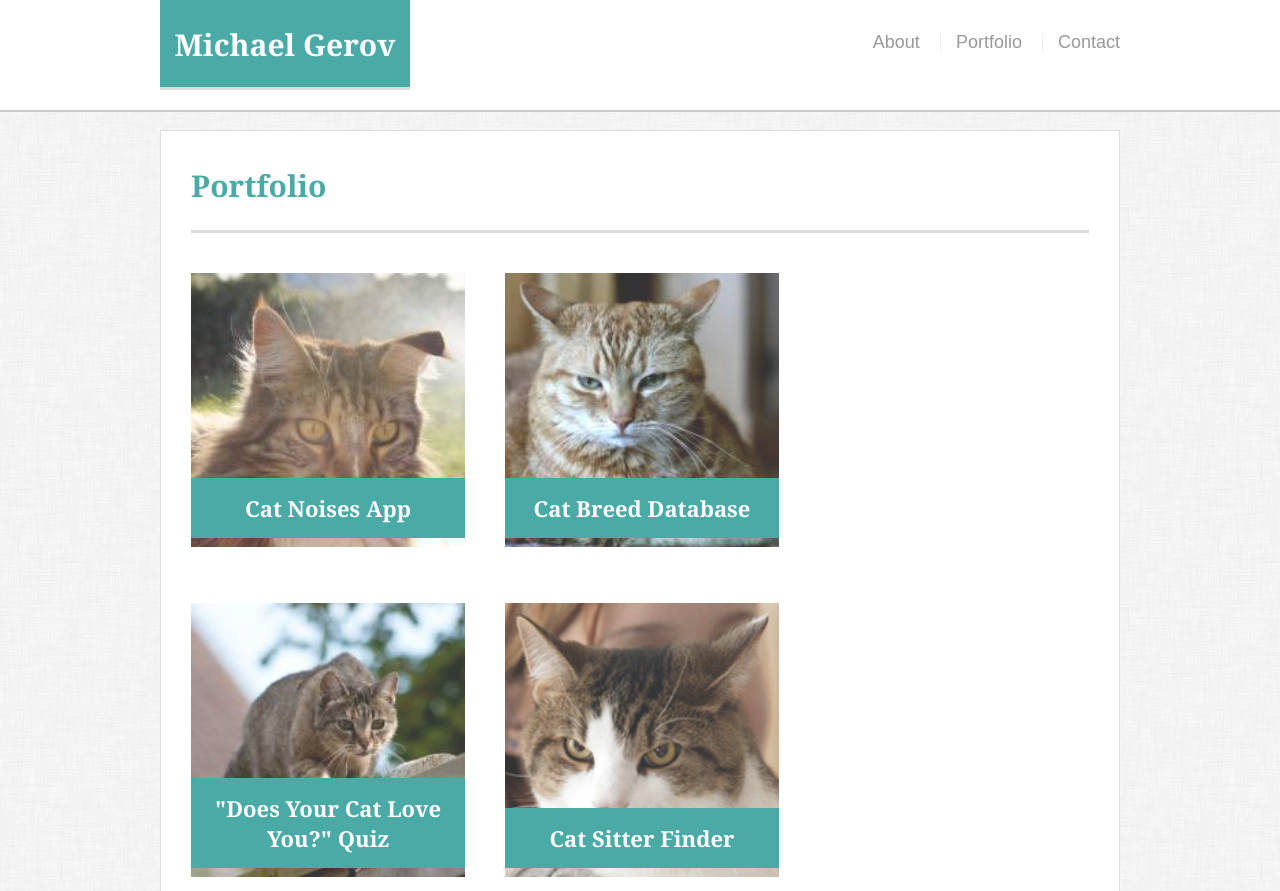
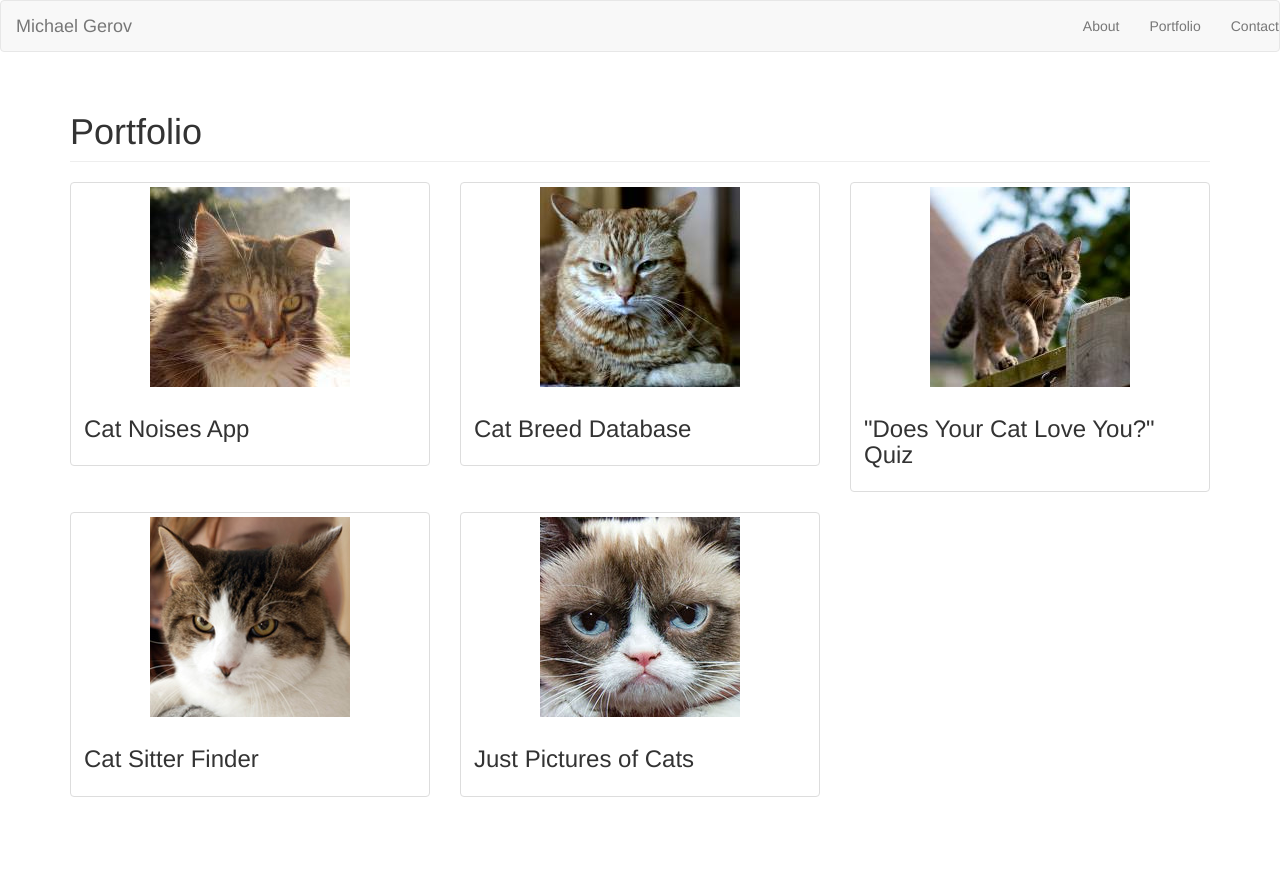
Before and after one commit to mhgerov/Bootstrap-Portfolio, a plain HTML site: page portfolio.html in a window 1280 px wide. Shown: the top 891 px of the page. After the commit the page ends 817 px from the top, so only its background shows below. Drawn offline with nearby package versions, Linux system fonts and the light colour scheme.

Commit message:
BS for index and portfolio completed

```diff
--- a/portfolio.html
+++ b/portfolio.html
@@ -3,49 +3,72 @@
 <head>
 	<meta charset="UTF-8">
 	<title>Michael Gerov Portfolio Site</title>
-	<link rel="stylesheet" href="assets/css/reset.css">
-	<link rel="stylesheet" href="assets/css/style.css">
+	<link href="https://maxcdn.bootstrapcdn.com/bootstrap/3.3.7/css/bootstrap.min.css" rel="stylesheet" integrity="sha384-BVYiiSIFeK1dGmJRAkycuHAHRg32OmUcww7on3RYdg4Va+PmSTsz/K68vbdEjh4u" crossorigin="anonymous">
 </head>
 <body>
-	<header id="masthead">
+	<nav class="navbar navbar-default" role="navigation">
+	  <!-- Brand and toggle get grouped for better mobile display -->
+	  <div class="navbar-header">
+		<a class="navbar-brand" href="#">Michael Gerov</a>
+	  </div>
+	  <!-- Collect the nav links, forms, and other content for toggling -->
+		<ul class="nav navbar-nav navbar-right">
+		  <li><a href="index.html">About</a></li>
+		  <li><a href="portfolio.html">Portfolio</a></li>
+		  <li><a href="contact.html">Contact</a></li>
+		</ul>
+	  </div><!-- /.navbar-collapse -->
+	</nav>
 	<div class="container">
-			<h1 id="logo">Michael Gerov</h1>
-			<nav>
-				<a href="index.html">About</a>
-				<a href="portfolio.html">Portfolio</a>
-				<a href="contact.html">Contact</a>
-			</nav>
+		<div class="row">
+			<div class="col-sm-12">
+				<h1 class="page-header">Portfolio</h1>
 			</div>
-	</header>
-	<main id="main-container" class="container">
-		<div class="main-section">
-			<h1>Portfolio</h1>
-			<div class="work">
-				<img src="assets/images/cat.jpg" alt="">
+		</div>
+		<div class="row">
+  			<div class="col-sm-4">
+    			<div class="thumbnail">
+      				<img src="assets/images/cat.jpg" alt="...">
+      				<div class="caption">
         				<h3>Cat Noises App</h3>
       				</div>
-			<div class="work">
-				<img src="assets/images/cat2.jpg" alt="">
+    			</div>
+			</div>
+			<div class="col-sm-4">
+    			<div class="thumbnail">
+      				<img src="assets/images/cat2.jpg" alt="...">
+      				<div class="caption">
         				<h3>Cat Breed Database</h3>
       				</div>
-			<div class="work">
-				<img src="assets/images/cat3.jpg" alt="">
+    			</div>
+  			</div>
+			<div class="col-sm-4">
+    			<div class="thumbnail">
+      				<img src="assets/images/cat3.jpg" alt="...">
+      				<div class="caption">
         				<h3>"Does Your Cat Love You?" Quiz</h3>
       				</div>
-			<div class="work">
-				<img src="assets/images/cat4.jpg" alt="">
+    			</div>
+  			</div>
+		</div>
+		<div class="row">
+  			<div class="col-sm-4">
+    			<div class="thumbnail">
+      				<img src="assets/images/cat4.jpg" alt="...">
+      				<div class="caption">
         				<h3>Cat Sitter Finder</h3>
       				</div>
-			<div class="work">
-				<img src="assets/images/cat5.jpg" alt="">
+    			</div>
+			</div>
+			<div class="col-sm-4">
+    			<div class="thumbnail">
+      				<img src="assets/images/cat5.jpg" alt="...">
+      				<div class="caption">
         				<h3>Just Pictures of Cats</h3>
       				</div>
     			</div>
-	</main>
-	<footer>
-		<p>
-			Copyright &copy;
-		</p>
-	</footer>
+  			</div>
+		</div>
+	</div>
 </body>
 </html>
```
Also changed, not shown: contact.html (+22 -37 lines), index.html (+24 -19 lines). Lines whose indentation alone changed are shown as unchanged.
